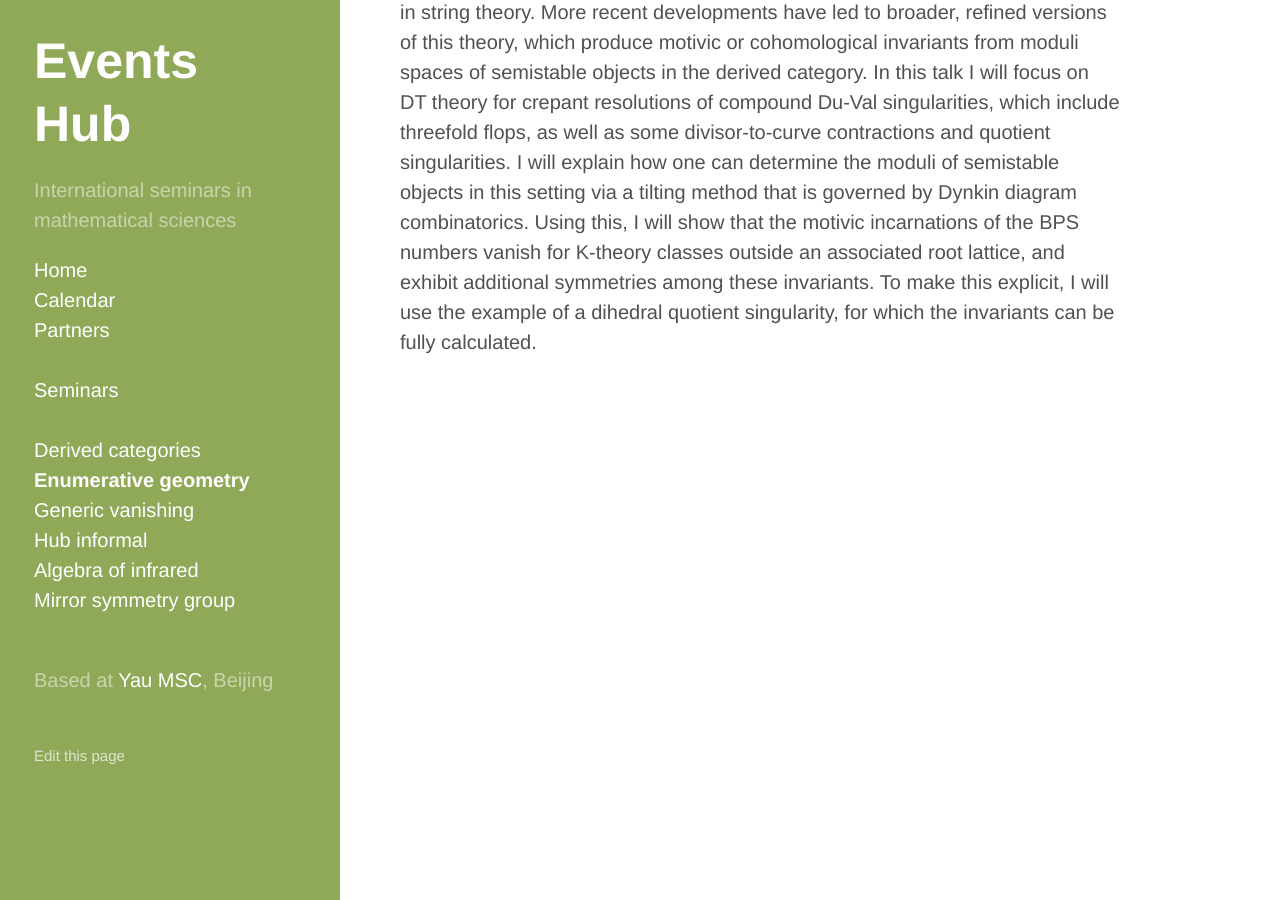
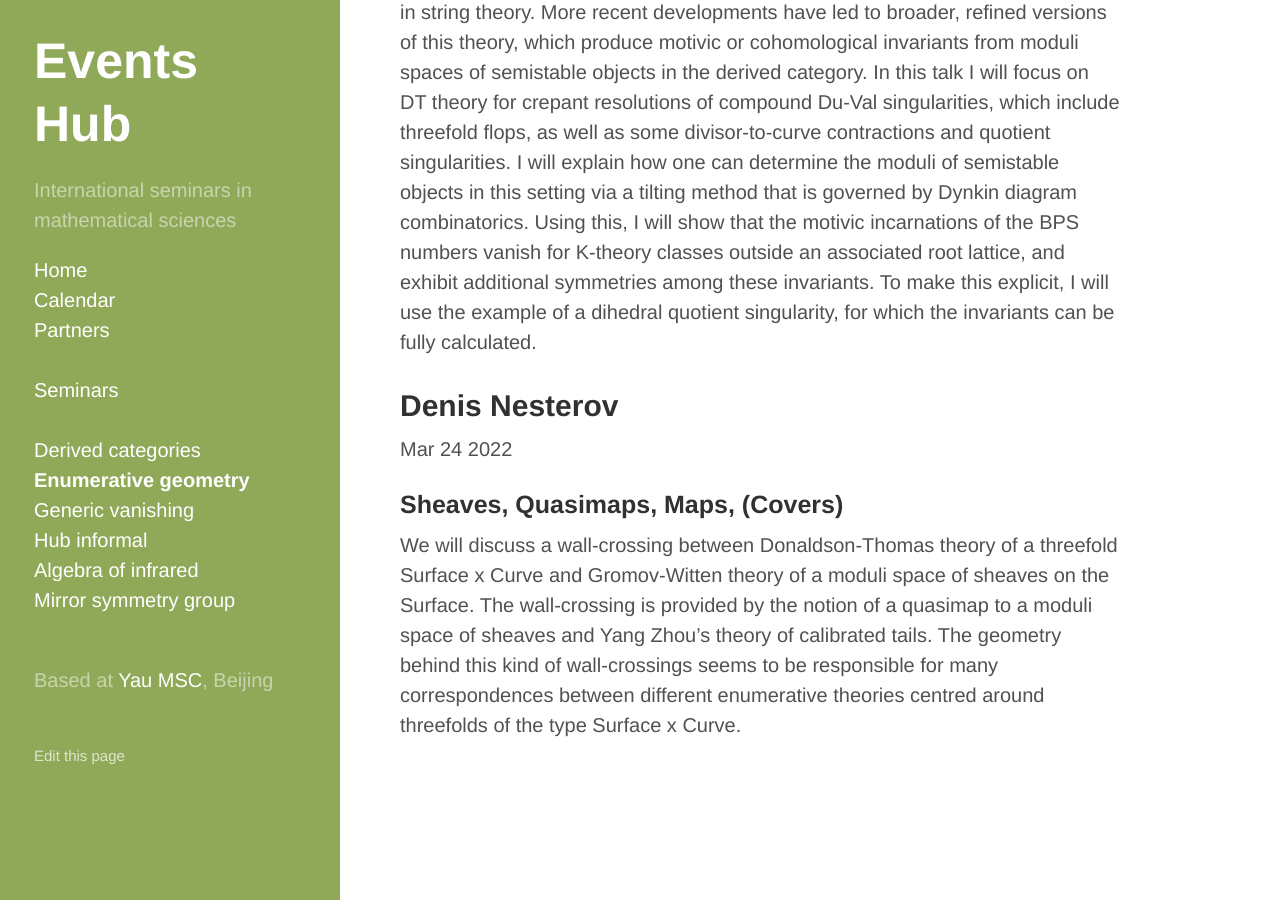
Before and after one commit to yau-msc-events/yau-msc-events.github.io, a Jekyll site: the page built from seminar-eg.md, in a window 1280 px wide and 900 px high, scrolled down 1564 px. Built offline with Jekyll 4.4.1, drawn with Linux system fonts in a browser that asks for light colours.

Commit message:
Add information of Denis Nesterov's talk

```diff
--- a/seminar-eg.md
+++ b/seminar-eg.md
@@ -36,3 +36,17 @@ Mar 17 2022
 
 Donaldson--Thomas theory was conceived as a method of counting certain sheaves in Calabi-Yau threefolds, which are supposed to encode 'BPS numbers' in string theory. More recent developments have led to broader, refined versions of this theory, which produce motivic or cohomological invariants from moduli spaces of semistable objects in the derived category.
 In this talk I will focus on DT theory for crepant resolutions of compound Du-Val singularities, which include threefold flops, as well as some divisor-to-curve contractions and quotient singularities. I will explain how one can determine the moduli of semistable objects in this setting via a tilting method that is governed by Dynkin diagram combinatorics. Using this, I will show that the motivic incarnations of the BPS numbers vanish for K-theory classes outside an associated root lattice, and exhibit additional symmetries among these invariants. To make this explicit, I will use the example of a dihedral quotient singularity, for which the invariants can be fully calculated.
+
+## Denis Nesterov
+
+Mar 24 2022
+
+### Sheaves, Quasimaps, Maps, (Covers)
+
+We will discuss a wall-crossing between Donaldson-Thomas theory
+of a threefold Surface x Curve and Gromov-Witten theory of a moduli space
+of sheaves on the Surface. The wall-crossing is provided by the notion of
+a quasimap to a moduli space of sheaves and Yang Zhou's theory of
+calibrated tails. The geometry behind this kind of wall-crossings seems to
+be responsible for many correspondences between different enumerative
+theories centred around threefolds of the type Surface x Curve.
```
